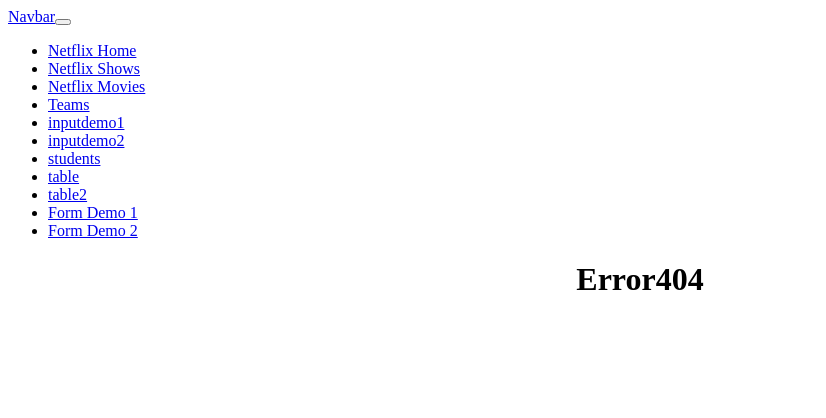
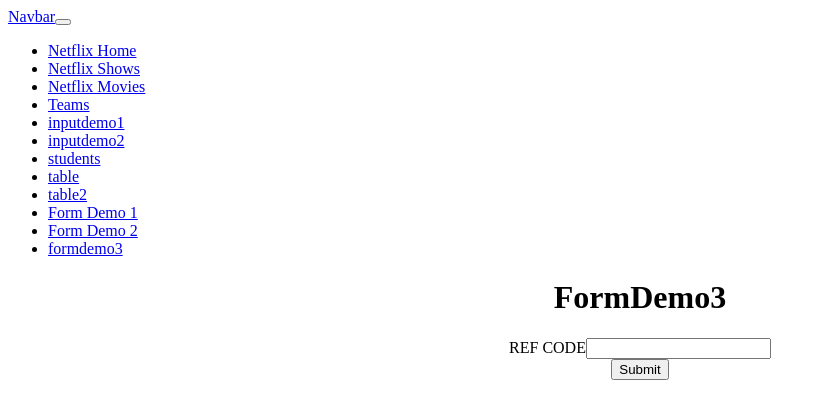
Before and after one commit to samirvithlani/mern_26_fullday25, a React app: page /formdemo3 in a window 1280 px wide. Shown: the top 418 px of the page, without its empty margins (0-826 px from the left). Built offline with nearby package versions, Linux system fonts and the light colour scheme; the HTML template or start-up script is replaced by a standard one.

Commit message:
validate

```diff
--- a/src/App.jsx
+++ b/src/App.jsx
@@ -30,6 +30,7 @@
 import { TableDemo2 } from './components/TableDemo2'
 import { FormDemo1 } from './components/form/FormDemo1'
 import { FormDemo2 } from './components/form/FormDemo2'
+import { FormDemo3 } from './components/form/FormDemo3'
 
 
 function App() {
@@ -58,6 +59,7 @@
           <Route path='/table2' element = {<TableDemo2/>}></Route>
           <Route path='/formdemo1' element ={<FormDemo1/>}></Route>
           <Route path='/formdemo2' element ={<FormDemo2/>}></Route>
+          <Route path='/formdemo3' element = {<FormDemo3/>}></Route>
         </Routes>
     </div>
   )
--- a/src/components/Navbar.jsx
+++ b/src/components/Navbar.jsx
@@ -103,6 +103,12 @@
                 Form Demo 2
               </Link>
             </li>
+            <li class="nav-item active">
+              <Link class="nav-link" to="/formdemo3">
+                formdemo3
+              </Link>
+            </li>
+
 
 
 
--- /dev/null
+++ b/src/components/form/FormDemo3.jsx
@@ -0,0 +1,38 @@
+import React from 'react'
+import { useForm } from 'react-hook-form'
+
+export const FormDemo3 = () => {
+    const {register,handleSubmit,formState:{errors}}=useForm()
+    const refcodeList =["insta","facebook","google"]
+    const submitHandler = (data)=>{
+        console.log(data);
+    }
+    const validationSchema = {
+        refcodeValidator:{
+            required:{
+                value:true,
+                message:"ref code is required"
+            },
+            validate:(params)=>{
+                //console.log("params",params)
+                //return params =="insta" || "ref code is not valid*"
+                return refcodeList.includes(params) || "invalid ref code *"
+            }
+        }
+    }
+  return (
+    <div style={{textAlign:"center"}}>
+        <h1>FormDemo3</h1>
+        <form onSubmit={handleSubmit(submitHandler)}>
+            <div>
+                <label>REF CODE</label>
+                <input type='text' {...register("refcode",validationSchema.refcodeValidator)}></input>
+                {errors.refcode?.message}
+            </div>
+            <div>
+                <input type='submit'></input>
+            </div>
+        </form>
+    </div>
+  )
+}
```
